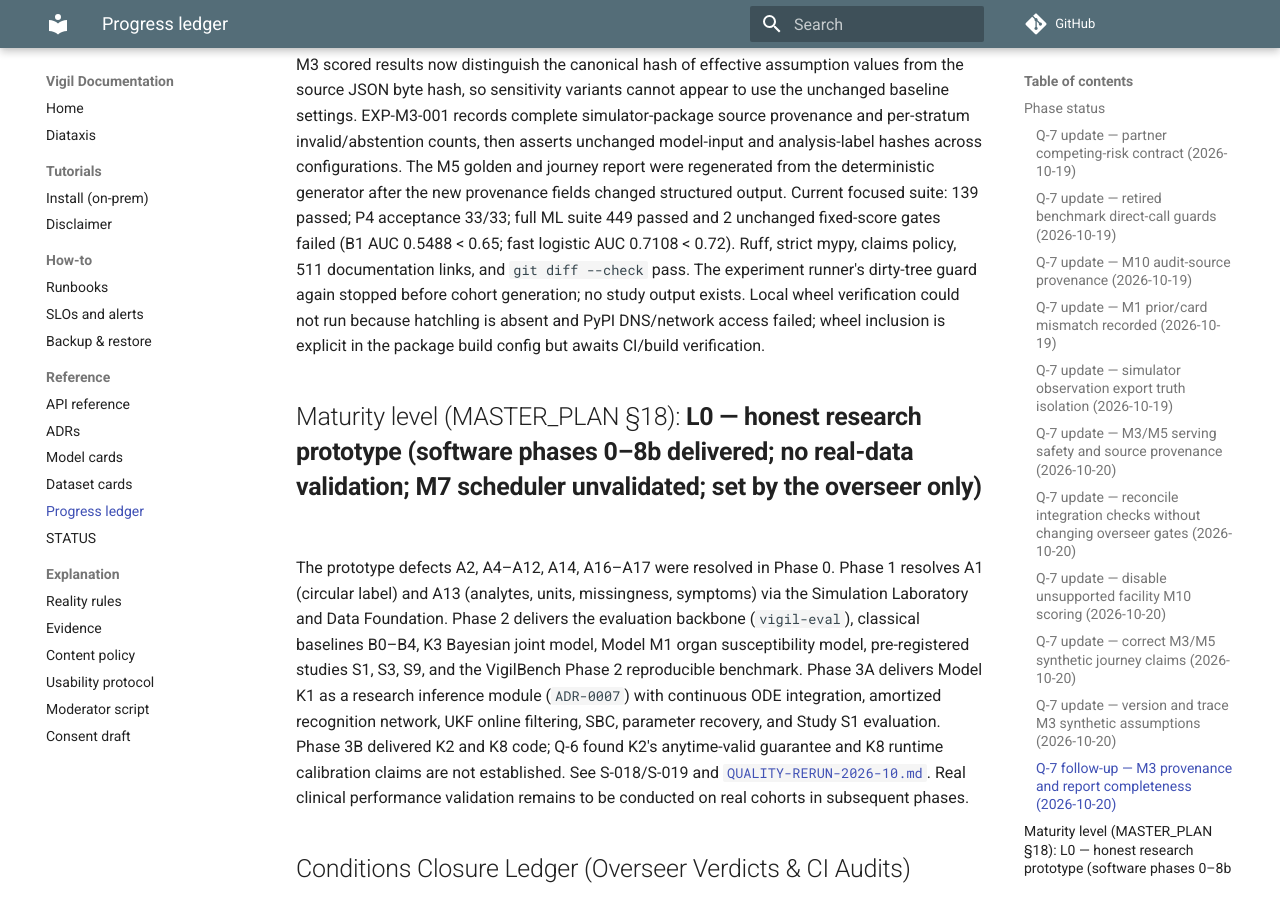
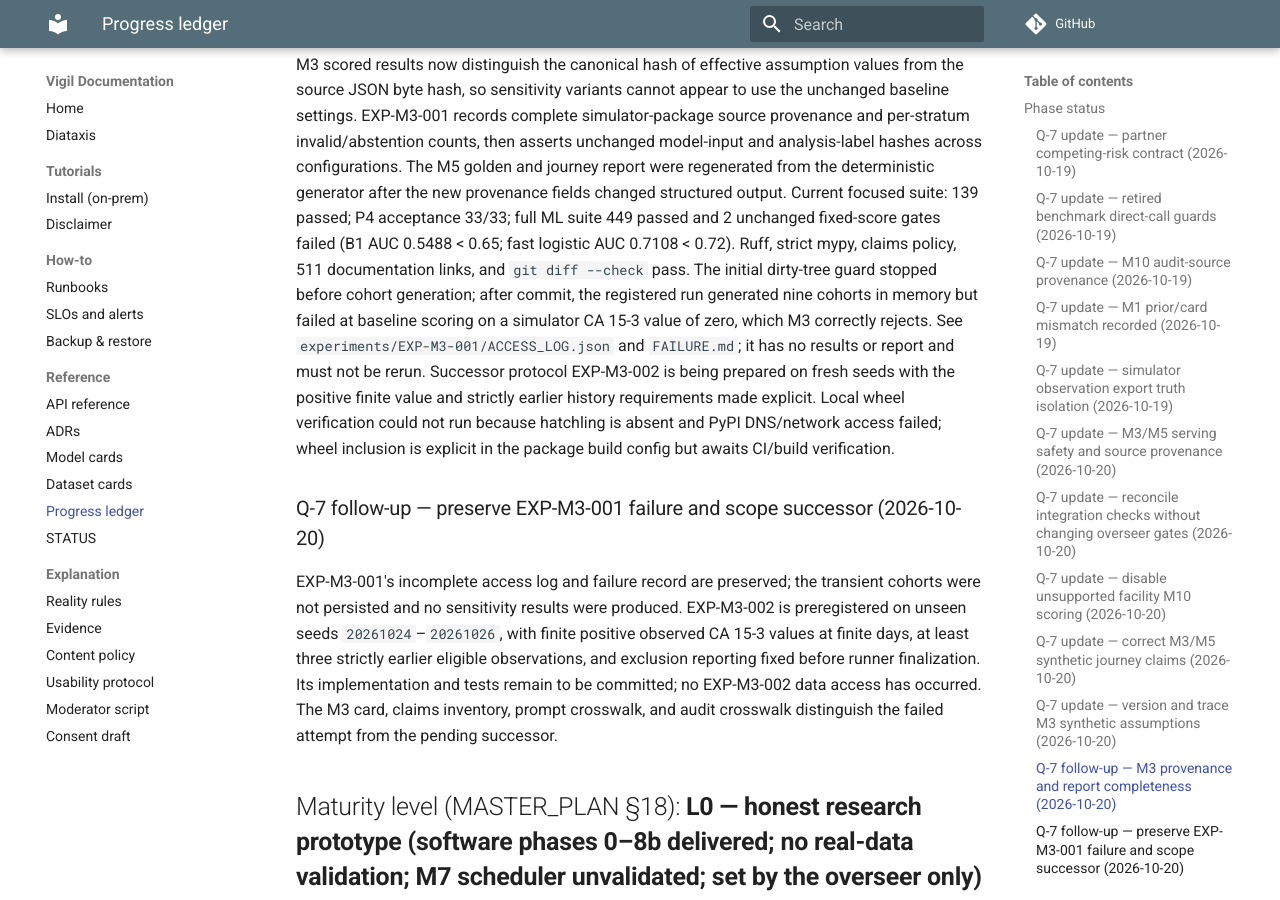
Before and after one commit to gasthecreator/vigil, an MkDocs documentation site: the page built from docs/PROGRESS.md, in a window 1280 px wide and 900 px high, scrolled down 17485 px. Built offline with MkDocs 1.6.1 and Material for MkDocs 9.7.7, drawn with Linux system fonts in a browser that asks for light colours; comment, search, counter and statistics services are not loaded; some of the changed text lies outside the part shown.

Commit message:
docs(ml): preserve failed M3 study and preregister retry

```diff
--- a/docs/PROGRESS.md
+++ b/docs/PROGRESS.md
@@ -116,7 +116,11 @@ M3's priors, mixture ranges/weights, error distributions, RCV z, and action boun
 
 ### Q-7 follow-up — M3 provenance and report completeness (2026-10-20)
 
-M3 scored results now distinguish the canonical hash of effective assumption values from the source JSON byte hash, so sensitivity variants cannot appear to use the unchanged baseline settings. EXP-M3-001 records complete simulator-package source provenance and per-stratum invalid/abstention counts, then asserts unchanged model-input and analysis-label hashes across configurations. The M5 golden and journey report were regenerated from the deterministic generator after the new provenance fields changed structured output. Current focused suite: 139 passed; P4 acceptance 33/33; full ML suite 449 passed and 2 unchanged fixed-score gates failed (B1 AUC 0.5488 < 0.65; fast logistic AUC 0.7108 < 0.72). Ruff, strict mypy, claims policy, 511 documentation links, and `git diff --check` pass. The experiment runner's dirty-tree guard again stopped before cohort generation; no study output exists. Local wheel verification could not run because hatchling is absent and PyPI DNS/network access failed; wheel inclusion is explicit in the package build config but awaits CI/build verification.
+M3 scored results now distinguish the canonical hash of effective assumption values from the source JSON byte hash, so sensitivity variants cannot appear to use the unchanged baseline settings. EXP-M3-001 records complete simulator-package source provenance and per-stratum invalid/abstention counts, then asserts unchanged model-input and analysis-label hashes across configurations. The M5 golden and journey report were regenerated from the deterministic generator after the new provenance fields changed structured output. Current focused suite: 139 passed; P4 acceptance 33/33; full ML suite 449 passed and 2 unchanged fixed-score gates failed (B1 AUC 0.5488 < 0.65; fast logistic AUC 0.7108 < 0.72). Ruff, strict mypy, claims policy, 511 documentation links, and `git diff --check` pass. The initial dirty-tree guard stopped before cohort generation; after commit, the registered run generated nine cohorts in memory but failed at baseline scoring on a simulator CA 15-3 value of zero, which M3 correctly rejects. See `experiments/EXP-M3-001/ACCESS_LOG.json` and `FAILURE.md`; it has no results or report and must not be rerun. Successor protocol EXP-M3-002 is being prepared on fresh seeds with the positive finite value and strictly earlier history requirements made explicit. Local wheel verification could not run because hatchling is absent and PyPI DNS/network access failed; wheel inclusion is explicit in the package build config but awaits CI/build verification.
+
+### Q-7 follow-up — preserve EXP-M3-001 failure and scope successor (2026-10-20)
+
+EXP-M3-001's incomplete access log and failure record are preserved; the transient cohorts were not persisted and no sensitivity results were produced. EXP-M3-002 is preregistered on unseen seeds `20261024`–`20261026`, with finite positive observed CA 15-3 values at finite days, at least three strictly earlier eligible observations, and exclusion reporting fixed before runner finalization. Its implementation and tests remain to be committed; no EXP-M3-002 data access has occurred. The M3 card, claims inventory, prompt crosswalk, and audit crosswalk distinguish the failed attempt from the pending successor.
 
 ## Maturity level (MASTER_PLAN §18): **L0 — honest research prototype (software phases 0–8b delivered; no real-data validation; M7 scheduler unvalidated; set by the overseer only)**
 The prototype defects A2, A4–A12, A14, A16–A17 were resolved in Phase 0. Phase 1 resolves A1 (circular label) and A13 (analytes, units, missingness, symptoms) via the Simulation Laboratory and Data Foundation. Phase 2 delivers the evaluation backbone (`vigil-eval`), classical baselines B0–B4, K3 Bayesian joint model, Model M1 organ susceptibility model, pre-registered studies S1, S3, S9, and the VigilBench Phase 2 reproducible benchmark. Phase 3A delivers Model K1 as a research inference module (`ADR-0007`) with continuous ODE integration, amortized recognition network, UKF online filtering, SBC, parameter recovery, and Study S1 evaluation. Phase 3B delivered K2 and K8 code; Q-6 found K2's anytime-valid guarantee and K8 runtime calibration claims are not established. See S-018/S-019 and [`QUALITY-RERUN-2026-10.md`](audits/QUALITY-RERUN-2026-10.md). Real clinical performance validation remains to be conducted on real cohorts in subsequent phases.
--- /dev/null
+++ b/experiments/EXP-M3-001/FAILURE.md
@@ -0,0 +1,5 @@
+# EXP-M3-001 execution failure
+
+The single registered attempt ran from source commit `720232a5948c29a92979daf2da3f8ba47fadc345` on 2026-10-20. It generated the nine registered synthetic cohorts in memory, then stopped during baseline scoring when the simulator supplied an observed CA 15-3 value of `0.0`. `vigil_ml.m3.adjudicate` rejected that value because its input contract requires a positive concentration.
+
+The incomplete `ACCESS_LOG.json` records the protocol, source/environment hashes, exception type, and message. The run produced no `results.json` or `REPORT.md`; the cohort data were not persisted, so no cohort input hashes can be recovered from this attempt. This study ID is closed as a failed execution. Do not rerun it or treat it as a completed sensitivity result. A successor study must use new seeds and preregister the positive-value and strict-time eligibility rules before generation.
```
Also changed, not shown: docs/audits/CORE-ML-CLAIMS-INVENTORY-2026-10.md (+1 -1 lines), docs/audits/CORE-ML-PROMPT-CROSSWALK-2026-10.md (+1 -1 lines), docs/audits/CORE-ML-RERUN-2026-10.md (+1 -1 lines), docs/models/MODEL-CARD-M3.md (+1 -1 lines), experiments/EXP-M3-002/PREREG.md (added, +50 -0 lines), 1 other file.
